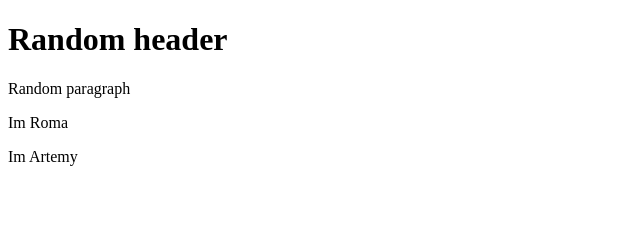
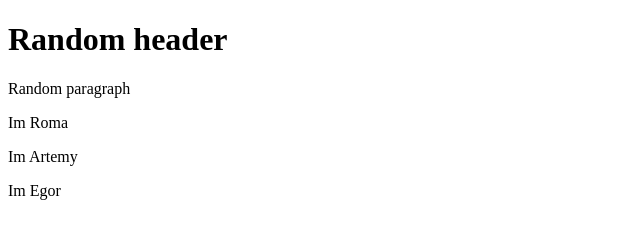
Before and after one commit to RoundBaloo/UniUnity, a plain HTML site: page index.html in a window 1280 px wide. Shown: the full height of the page, 0-640 px from the left. Drawn offline with Linux system fonts and the light colour scheme.

Commit message:
Update index.html

```diff
--- a/index.html
+++ b/index.html
@@ -9,5 +9,6 @@
 <p>Random paragraph</p>
 <p>Im Roma</p>
 <p>Im Artemy</p>
+<p>Im Egor</p>
 </body>
 </html>
```
